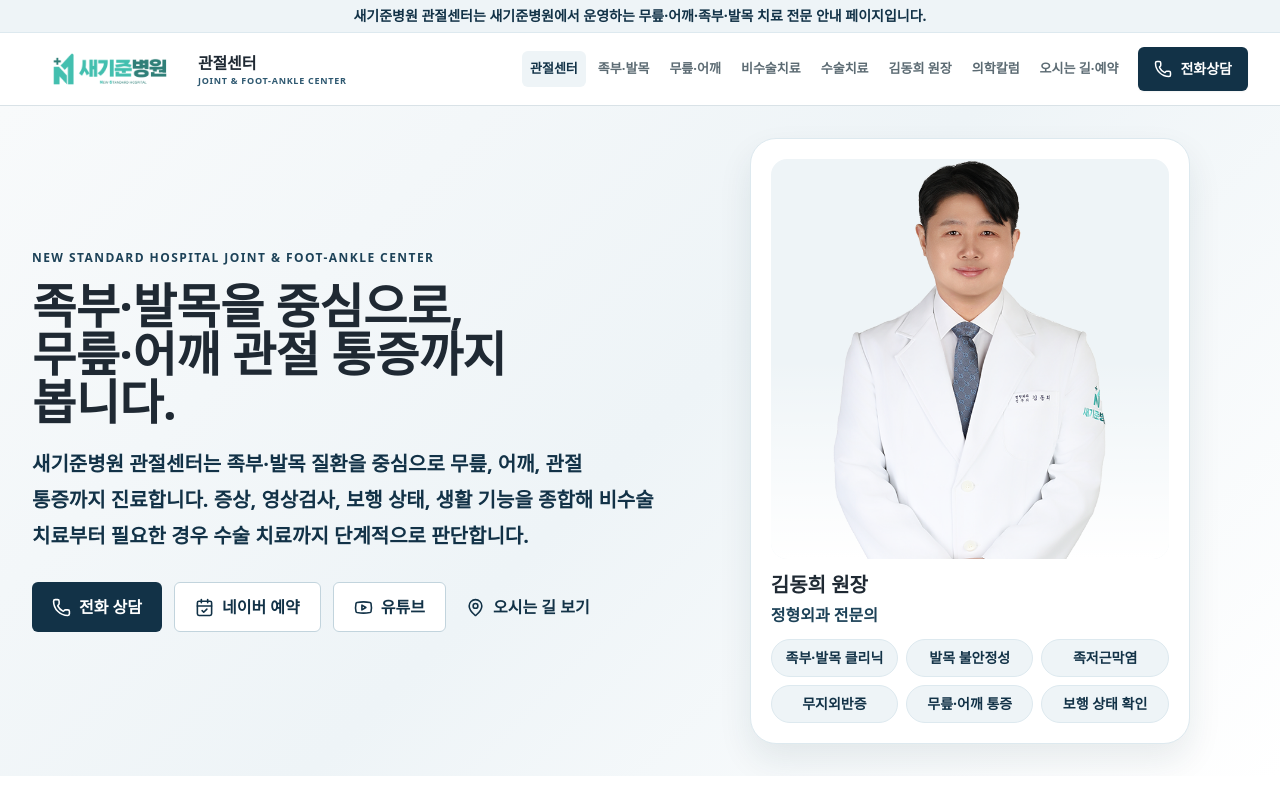
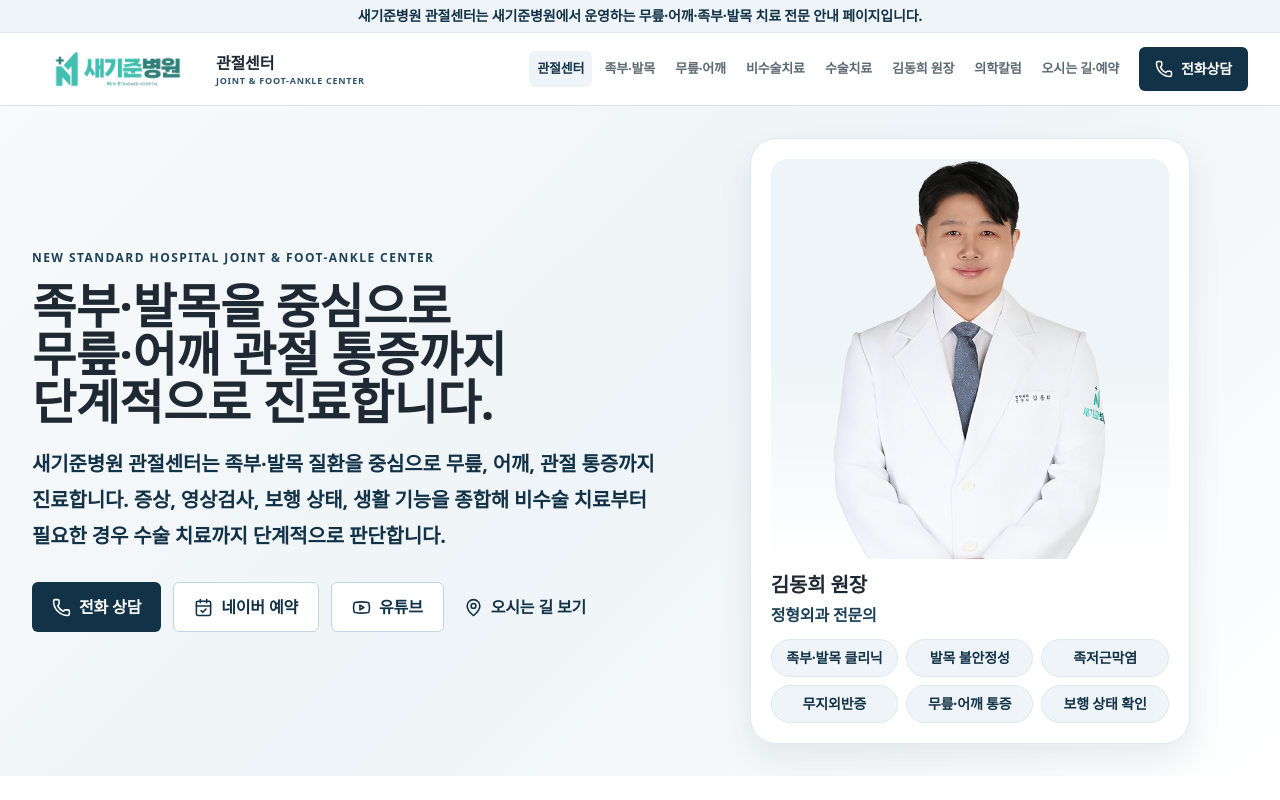
Before and after one commit to hanjinjangspine/joint.new-standard, a Next.js app: page / in a window 1280 px wide. Shown: the top 800 px of the page. Built offline with nearby package versions, Linux system fonts and the light colour scheme; no server answers.

Commit message:
Polish typography and header logo sizing

```diff
--- a/app/globals.css
+++ b/app/globals.css
@@ -16,6 +16,7 @@
   margin: 0;
   background: var(--background);
   color: var(--foreground);
+  letter-spacing: -0.01em;
   font-family:
     var(--font-sans),
     -apple-system,
--- a/components/DoctorIntroSection.tsx
+++ b/components/DoctorIntroSection.tsx
@@ -35,7 +35,7 @@
               (item) => (
                 <span
                   key={item}
-                  className="rounded-full border border-brand-100 bg-brand-50 px-4 py-2 text-sm font-bold text-brand-800"
+                  className="whitespace-nowrap rounded-full border border-brand-100 bg-brand-50 px-4 py-2 text-sm font-bold text-brand-800"
                 >
                   {item}
                 </span>
--- a/components/Header.tsx
+++ b/components/Header.tsx
@@ -21,18 +21,18 @@
       <div className="mx-auto flex h-[72px] max-w-7xl items-center justify-between gap-3 px-4 sm:px-6 lg:px-8">
         <Link
           href="/"
-          className="flex min-w-0 items-center gap-2.5 sm:min-w-[250px]"
+          className="flex min-w-0 items-center gap-3 sm:min-w-[270px]"
           aria-label="새기준병원 관절센터 메인으로 이동"
           onClick={() => setIsOpen(false)}
         >
-          <span className="flex h-10 w-[126px] shrink-0 items-center justify-start rounded-md bg-white sm:h-11 sm:w-[156px]">
+          <span className="flex h-10 w-[134px] shrink-0 items-center justify-start rounded-md bg-white sm:h-12 sm:w-[172px]">
             <Image
               src={hospitalInfo.logoPath}
               alt={hospitalInfo.logoAlt}
               width={1200}
               height={368}
               priority
-              className="h-auto max-h-9 w-full object-contain"
+              className="h-auto max-h-8 w-full object-contain sm:max-h-10"
             />
           </span>
           <span className="flex min-w-0 flex-col">
--- a/components/HeroSection.tsx
+++ b/components/HeroSection.tsx
@@ -25,9 +25,9 @@
             New Standard Hospital Joint & Foot-Ankle Center
           </p>
           <h1 className="max-w-3xl break-keep text-3xl font-extrabold leading-[1.16] tracking-[-0.01em] text-ink sm:text-4xl lg:text-[44px] xl:text-5xl 2xl:text-[56px]">
-            족부·발목을 중심으로,
+            족부·발목을 중심으로
             <br />
-            무릎·어깨 관절 통증까지 봅니다.
+            무릎·어깨 관절 통증까지 단계적으로 진료합니다.
           </h1>
           <p className="mt-5 max-w-2xl break-keep text-base font-semibold leading-8 text-brand-800 sm:text-lg lg:text-xl lg:leading-9">
             새기준병원 관절센터는 족부·발목 질환을 중심으로 무릎, 어깨, 관절 통증까지
@@ -89,7 +89,7 @@
               {heroBadges.map((badge) => (
                 <span
                   key={badge}
-                  className="rounded-full border border-brand-100 bg-brand-50 px-3 py-2 text-center text-xs font-extrabold text-brand-800 sm:text-sm"
+                  className="whitespace-nowrap rounded-full border border-brand-100 bg-brand-50 px-3 py-2 text-center text-xs font-extrabold text-brand-800 sm:text-sm"
                 >
                   {badge}
                 </span>
```
